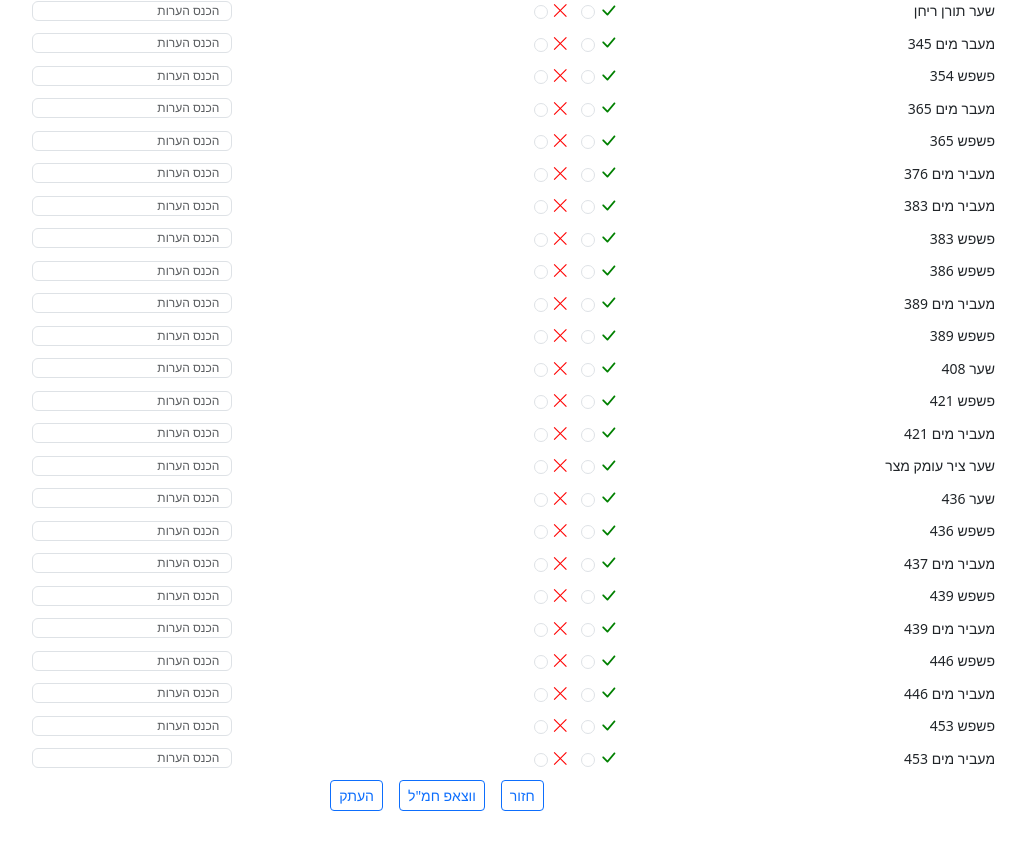
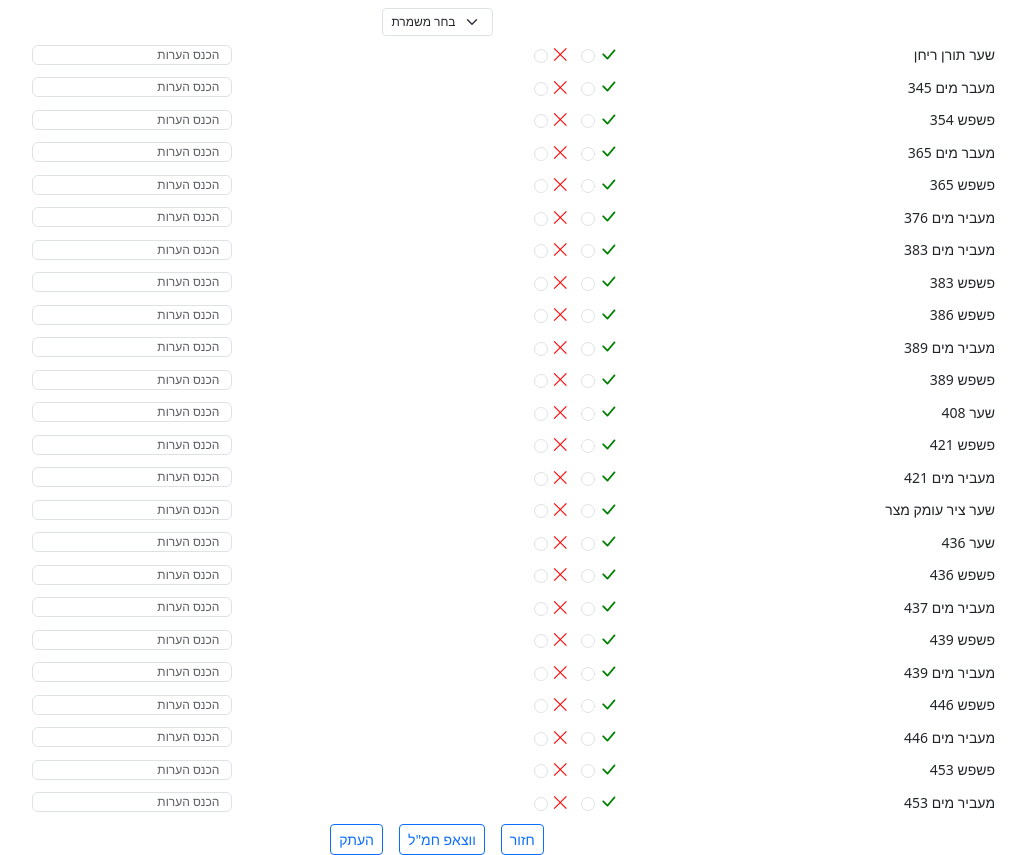
Before and after one commit to galversano/farmevya412, a plain HTML site: page gates.html in a window 1280 px wide. Shown: the part 62-917 px from the top of the page, without its empty margins (203-1229 px from the left). Before the commit the page ends 873 px from the top, so only its background shows below. Drawn offline with nearby package versions, Linux system fonts and the light colour scheme.

Commit message:
Update gates.html

```diff
--- a/gates.html
+++ b/gates.html
@@ -13,6 +13,19 @@
 </head>
 <body>
     <h2 class="mt-2">בדיקת שערים צפוני</h2>
+
+    <div class="container mt-3">
+        <div class="row d-flex justify-content-center align-items-center">
+            <div class="col-auto">
+                <select class="form-select form-select-sm" id="shiftSelect" aria-label="Select shift" dir="rtl">
+                    <option selected disabled>בחר משמרת</option>
+                    <option value="morning">בוקר</option>
+                    <option value="afternoon">צהריים</option>
+                    <option value="evening">ערב</option>
+                </select>
+            </div>
+        </div>
+    </div>
 
     <div class="container gates">
         <div class="row my-1 d-flex justify-content-center" dir="rtl">
```
